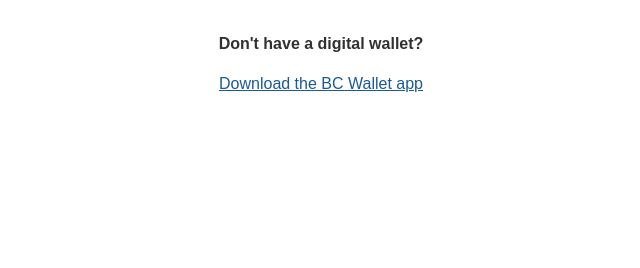
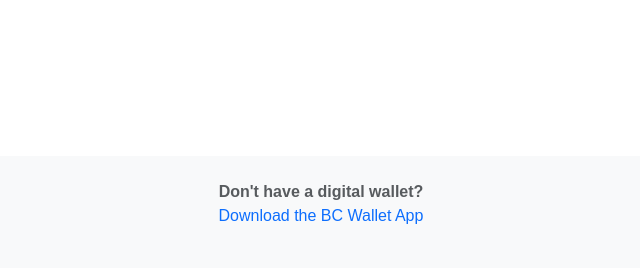
Before and after one commit to gurjmatharu/lcrb-dav, a Python web app: template dav-controller/api/templates/verified_credentials.html in a window 1280 px wide. Shown: the part 532-800 px from the top of the page, without its empty margins (319-959 px from the left). Run offline with Jinja, Linux system fonts and the light colour scheme; the template is opened without the code that fills it, so the values that code supplies are empty; some libraries are stand-ins or nearby versions.

Commit message:
ui fixes
- updated button
- added svg directly for better sizing
- moved wallet download link to footer

Signed-off-by: Gurjeet Matharu <gurjeet.matharu@quartech.com>

```diff
--- a/dav-controller/api/templates/verified_credentials.html
+++ b/dav-controller/api/templates/verified_credentials.html
@@ -226,13 +226,13 @@
               width="300px"
             />
             <div style="display: flex; flex-direction: column; align-items: center; padding-top: 20px;">
-              <button id="new-request-btn" class="new-request-button" title="Start New Age Verification" v-on:click="reload">
-                <div class="button-content">
-                  <div class="fake-button">
-                    <div class="icon">{{add_asset("refresh.svg")}}</div>
-                    <div class="description">Start New Age Verification</div>
-                  </div>
-                </div>
+              <button id="new-request-btn" class="btn btn-primary" title="Start New Age Verification" v-on:click="reload">
+                <div class="icon" style="filter: brightness(0) invert(1); display: inline-flex; align-items: center;">
+                  <svg xmlns="http://www.w3.org/2000/svg" width="16" height="16" viewBox="0 0 23.985 24" style="margin-right: 10px;">
+                      <path id="Icon_material-refresh" data-name="Icon material-refresh" d="M26.475,9.525A12,12,0,1,0,29.6,21h-3.12A9,9,0,1,1,18,9a8.872,8.872,0,0,1,6.33,2.67L19.5,16.5H30V6Z" transform="translate(-6.015 -6)" fill="white"></path>
+                  </svg>
+                  Start New Age Verification
+              </div>
               </button>
             </div>
           </div>
@@ -277,17 +277,22 @@
             {{url_to_message}}
           </textarea>
         </div>
-
-        <p>
-          <b>Don't have a digital wallet?</b>
-        </p>
-        <p>
-          <a
-            title="Download BC Wallet"
-            href="https://www2.gov.bc.ca/gov/content/governments/government-id/bc-wallet"
-          >Download the BC Wallet app
-          </a>
-        </p>
+        <footer class="footer bg-light text-center fixed-bottom">
+          <div class="container p-4">
+              <div class="row justify-content-center">
+                  <div class="col-lg-12">
+                      <p class="text-muted mb-0">
+                          <strong>Don't have a digital wallet?</strong>
+                      </p>
+                      <p>
+                          <a href="https://www2.gov.bc.ca/gov/content/governments/government-id/bc-wallet" title="Download BC Wallet" class="text-primary" style="text-decoration: none;">
+                              Download the BC Wallet App
+                          </a>
+                      </p>
+                  </div>
+              </div>
+          </div>
+      </footer>
       </div>
     </div>
 
```
